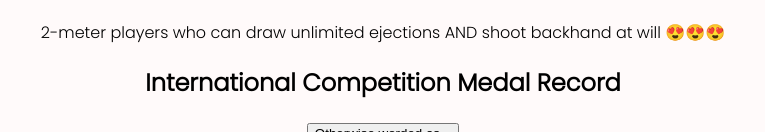
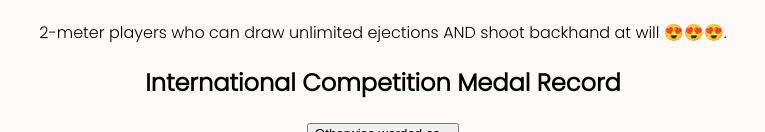
Before and after one commit to Scott-Hampton/html3, a plain HTML site: page kamicraig.html in a window 1280 px wide. Shown: the part 668-800 px from the top of the page, 272-1037 px from the left. Drawn offline with Linux system fonts and the light colour scheme.

Commit message:
Update kamicraig.html

```diff
--- a/kamicraig.html
+++ b/kamicraig.html
@@ -50,7 +50,7 @@
 			<img src="images/kamicraigpic.jpg" alt="Kami Craig shooting the ball" width="375" height="250">
 
 		<section>
-			<p>2-meter players who can draw unlimited ejections AND shoot backhand at will &#128525&#128525&#128525</p>
+			<p>2-meter players who can draw unlimited ejections AND shoot backhand at will &#128525&#128525&#128525.</p>
 		</section>
 		</article>
 
```
